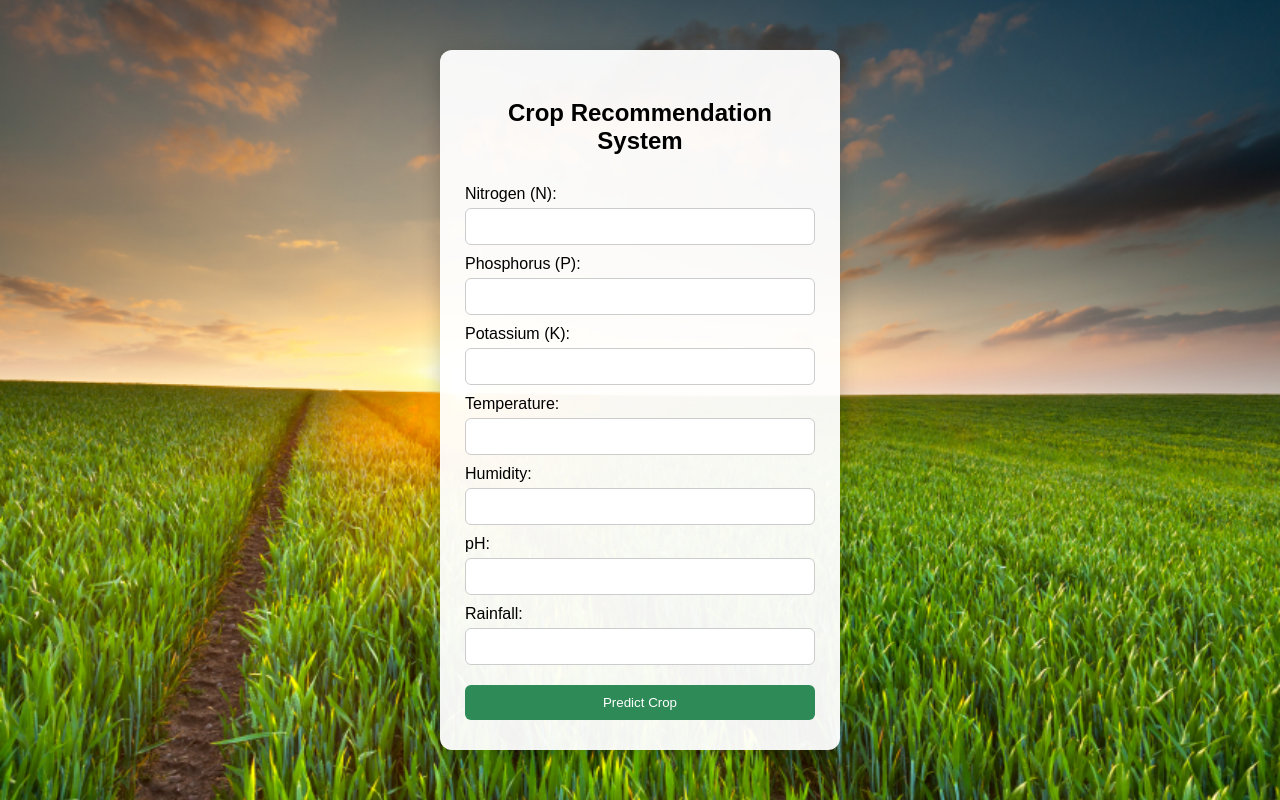
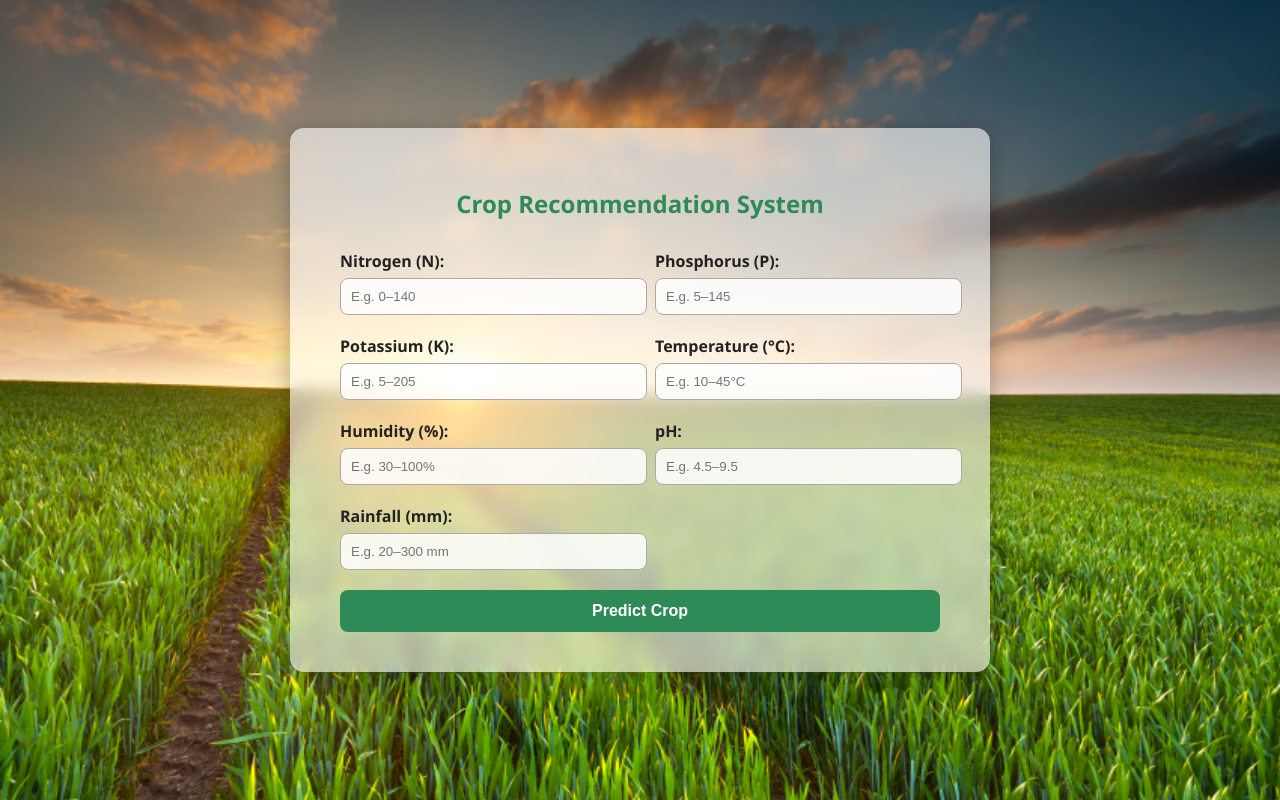
Before and after one commit to Syed-Shamsheer-Ali/Crop-Recommendation-System, a Flask app: page / in a window 1280 px wide. Run offline with Flask 3, Linux system fonts and the light colour scheme; parts of the project's set-up code (start-up, migrations or seed data) failed here and were passed over.

Commit message:
Update files and add gunicorn to requirements

```diff
--- a/templates/index.html
+++ b/templates/index.html
@@ -8,7 +8,7 @@
         body {
             margin: 0;
             padding: 0;
-            font-family: Arial, sans-serif;
+            font-family: 'Segoe UI', Tahoma, Geneva, Verdana, sans-serif;
             background: url('/static/Background_image.jpg') no-repeat center center fixed;
             background-size: cover;
             display: flex;
@@ -18,43 +18,53 @@
         }
 
         .box {
-            background: rgba(255, 255, 255, 0.95);
-            padding: 30px 25px;
-            border-radius: 12px;
-            max-width: 350px;
-            width: 90%;
-            box-shadow: 0 4px 20px rgba(0,0,0,0.2);
+            background: rgba(255, 255, 255, 0.6); /* Transparent */
+            backdrop-filter: blur(8px); /* Frosted glass effect */
+            -webkit-backdrop-filter: blur(8px);
+            padding: 40px 50px;
+            border-radius: 14px;
+            width: 600px;
+            box-shadow: 0 4px 25px rgba(0, 0, 0, 0.3);
         }
 
         h2 {
             text-align: center;
-            margin-bottom: 20px;
+            margin-bottom: 30px;
+            color: #2e8b57;
         }
 
         form {
-            display: flex;
-            flex-direction: column;
+            display: grid;
+            grid-template-columns: 1fr 1fr;
+            gap: 20px 30px;
+            color: #222;
         }
 
         label {
-            margin-top: 10px;
+            display: block;
+            font-weight: bold;
+            margin-bottom: 6px;
         }
 
         input[type="text"] {
+            width: 100%;
             padding: 10px;
-            margin-top: 5px;
-            border: 1px solid #ccc;
-            border-radius: 6px;
+            border: 1px solid #aaa;
+            border-radius: 8px;
+            background-color: rgba(255, 255, 255, 0.85);
         }
 
         input[type="submit"] {
-            margin-top: 20px;
-            padding: 10px;
+            grid-column: 1 / -1;
+            padding: 12px;
             background-color: #2e8b57;
             color: white;
+            font-size: 16px;
+            font-weight: bold;
             border: none;
-            border-radius: 6px;
+            border-radius: 8px;
             cursor: pointer;
+            transition: background-color 0.3s ease;
         }
 
         input[type="submit"]:hover {
@@ -63,17 +73,18 @@
 
         h3 {
             text-align: center;
-            margin-top: 20px;
+            margin-top: 25px;
+            color: #222;
         }
 
-        @media (max-width: 480px) {
+        @media (max-width: 640px) {
             .box {
-                padding: 20px 15px;
+                width: 90%;
+                padding: 30px 20px;
             }
 
-            input[type="text"],
-            input[type="submit"] {
-                font-size: 16px;
+            form {
+                grid-template-columns: 1fr;
             }
         }
     </style>
@@ -82,27 +93,34 @@
     <div class="box">
         <h2>Crop Recommendation System</h2>
         <form action="/predict" method="post">
-            <label>Nitrogen (N):</label>
-            <input type="text" name="N">
-
-            <label>Phosphorus (P):</label>
-            <input type="text" name="P">
-
-            <label>Potassium (K):</label>
-            <input type="text" name="K">
-
-            <label>Temperature:</label>
-            <input type="text" name="Temperature">
-
-            <label>Humidity:</label>
-            <input type="text" name="Humidity">
-
-            <label>pH:</label>
-            <input type="text" name="pH_Value">
-
-            <label>Rainfall:</label>
-            <input type="text" name="Rainfall">
-
+            <div>
+                <label for="N">Nitrogen (N):</label>
+                <input type="text" name="N" placeholder="E.g. 0–140">
+            </div>
+            <div>
+                <label for="P">Phosphorus (P):</label>
+                <input type="text" name="P" placeholder="E.g. 5–145">
+            </div>
+            <div>
+                <label for="K">Potassium (K):</label>
+                <input type="text" name="K" placeholder="E.g. 5–205">
+            </div>
+            <div>
+                <label for="Temperature">Temperature (°C):</label>
+                <input type="text" name="Temperature" placeholder="E.g. 10–45°C">
+            </div>
+            <div>
+                <label for="Humidity">Humidity (%):</label>
+                <input type="text" name="Humidity" placeholder="E.g. 30–100%">
+            </div>
+            <div>
+                <label for="pH_Value">pH:</label>
+                <input type="text" name="pH_Value" placeholder="E.g. 4.5–9.5">
+            </div>
+            <div>
+                <label for="Rainfall">Rainfall (mm):</label>
+                <input type="text" name="Rainfall" placeholder="E.g. 20–300 mm">
+            </div>
             <input type="submit" value="Predict Crop">
         </form>
 
```
Also changed, not shown: app.py (line endings or trailing spaces), 1 other file.
